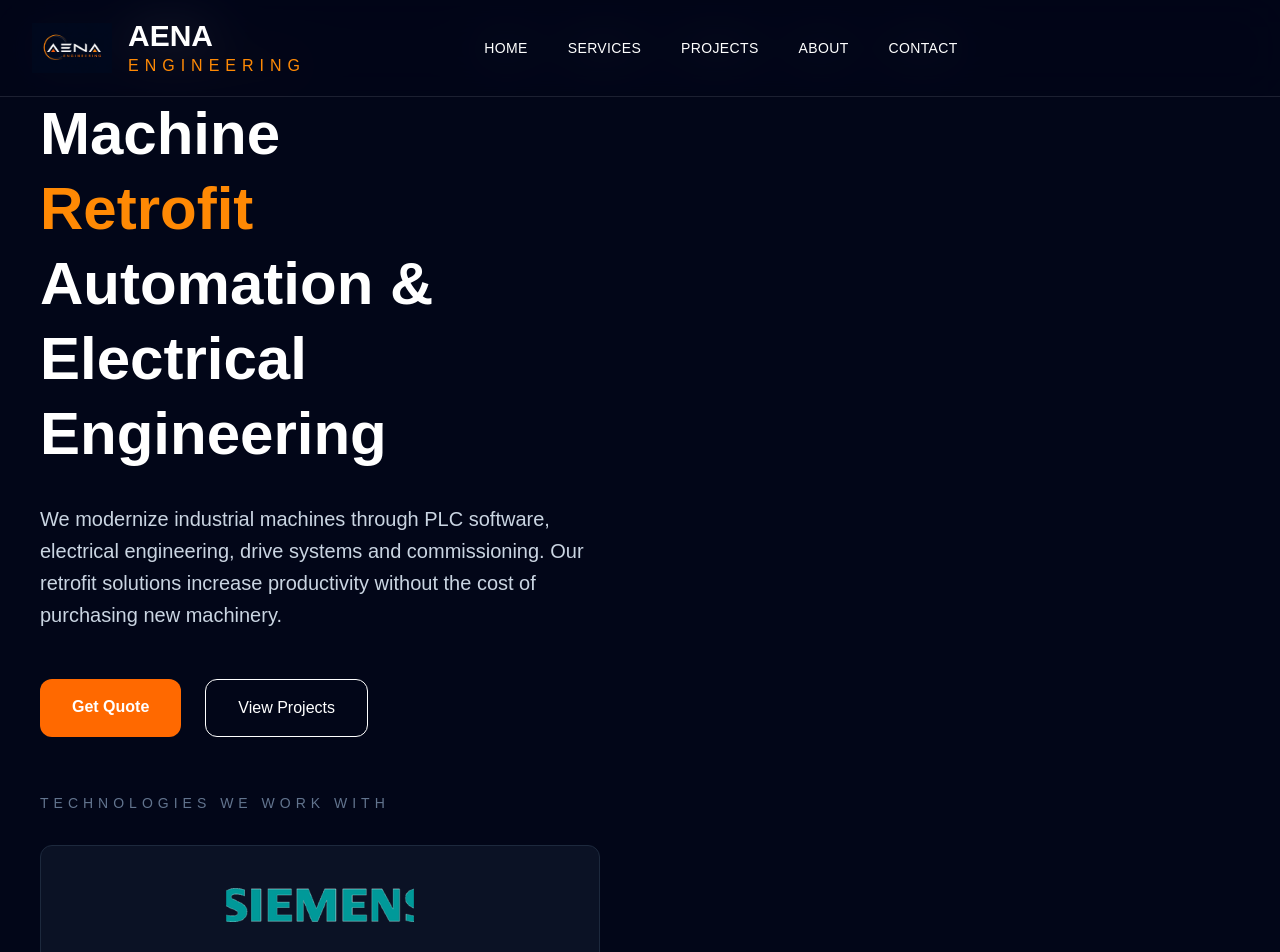
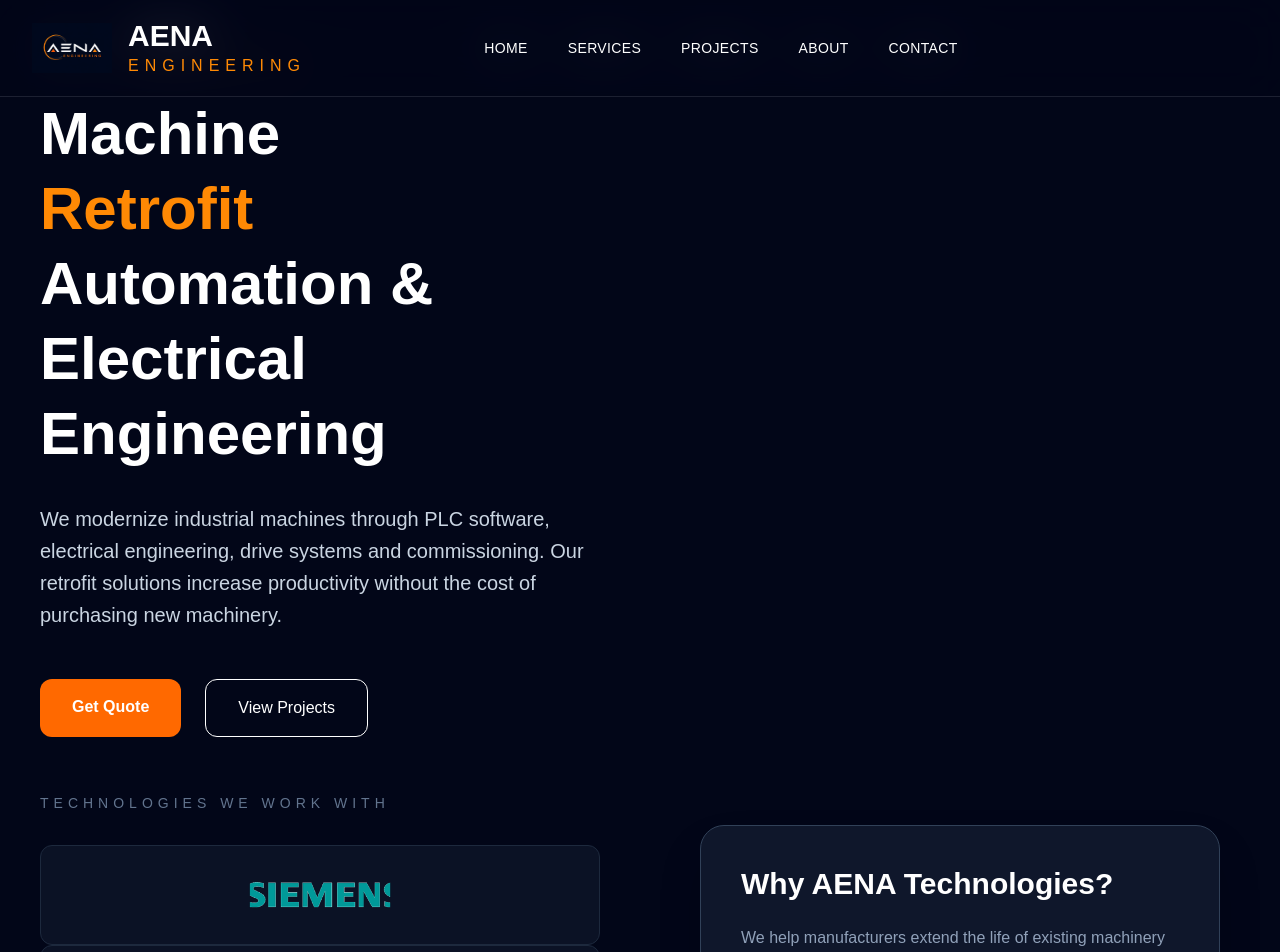
Before and after one commit to ilmaz0/aena-technologies, a Next.js app: page / in a window 1280 px wide. Shown: the top 952 px of the page. Built offline with nearby package versions, Linux system fonts and the light colour scheme.

Commit message:
hero logo

```diff
--- a/components/Home/Hero.tsx
+++ b/components/Home/Hero.tsx
@@ -74,14 +74,16 @@ export default function Hero() {
     key={brand}
     className="
       flex
-      h-[120px]
+      h-[100px]
+      w-full
       items-center
       justify-center
+      overflow-hidden
       rounded-xl
       border
       border-slate-800
       bg-slate-900/70
-      px-5
+      px-4
       transition-all
       duration-300
       hover:border-orange-500/60
@@ -94,22 +96,18 @@ export default function Hero() {
       width={300}
       height={100}
       className="
-        h-[80px]
-        w-[240px]
+        h-[60px]
+        w-[180px]
         object-contain
-        transition-all
-        duration-300
-        hover:scale-105
       "
     />
   </div>
 ))}
+  </div>
+
 
 
   </div>
-
-</div>
-
 
 {/* RIGHT */}
 
```
